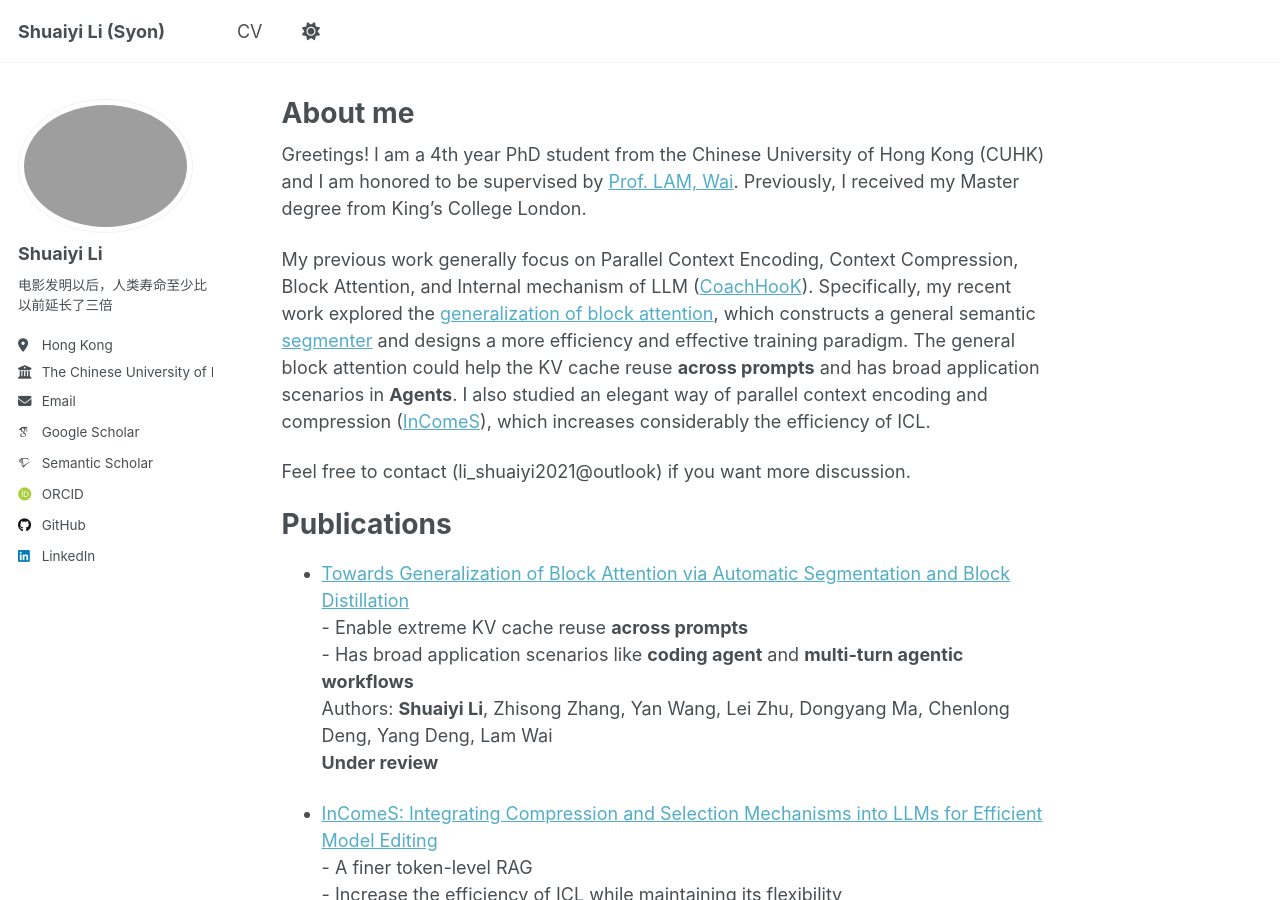
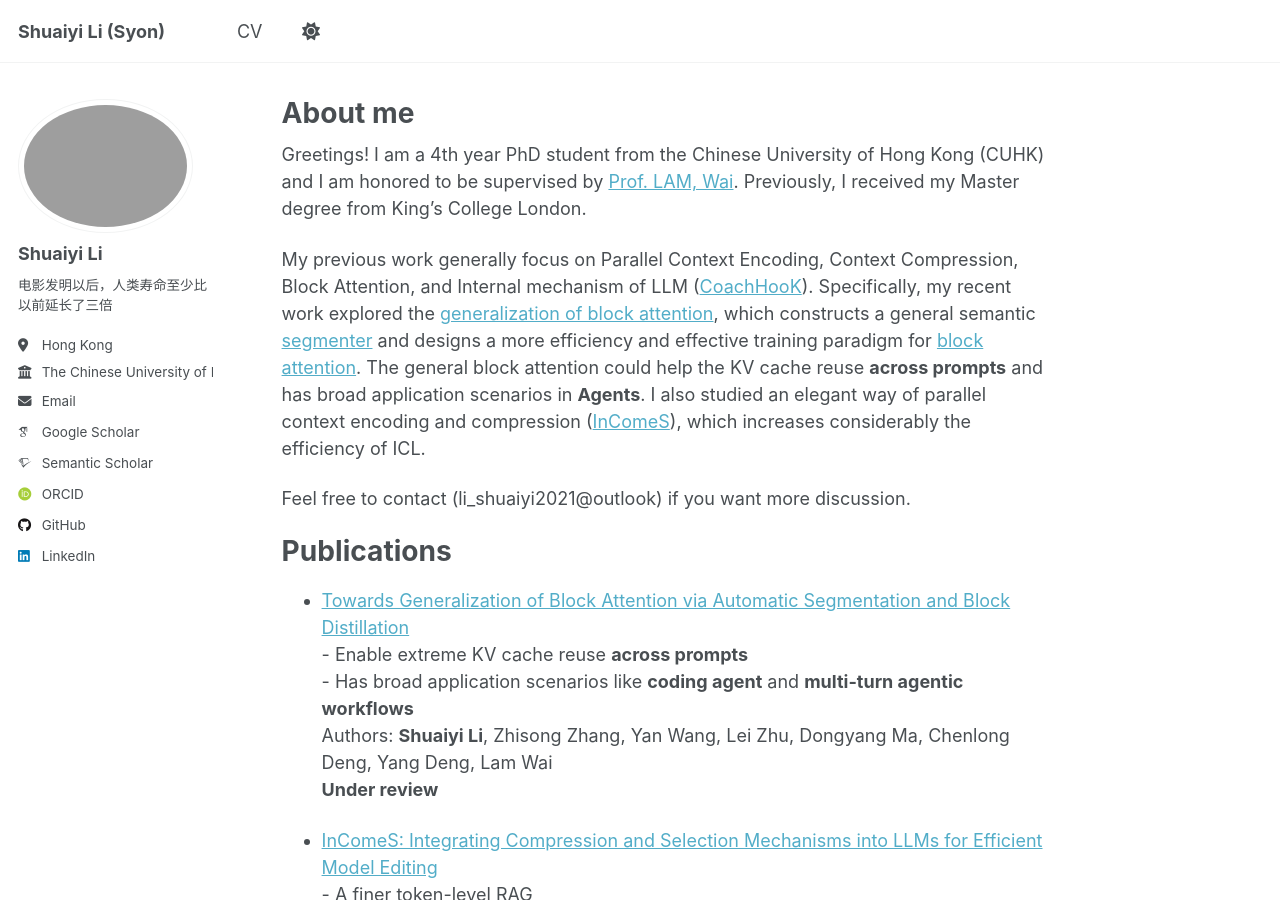
Before and after one commit to Syon-Li/Syon-Li.github.io, a Jekyll site: the page built from _pages/about.md, in a window 1280 px wide and 900 px high. Built offline with Jekyll 4.4.1, drawn with Linux system fonts in a browser that asks for light colours; some web fonts are replaced; a script that is not in the unit is left out.

Commit message:
Update about.md

```diff
--- a/_pages/about.md
+++ b/_pages/about.md
@@ -11,7 +11,7 @@ Greetings! I am a 4th year PhD student from the Chinese University of Hong Kong
 
 <!-- My research interests mainly lies in natural language processing (nlp) and deep learning. Specifically, I am super interested in the internal mechanism of LLMs ([CoachHooK](https://aclanthology.org/2024.emnlp-main.765/)) and exploring possible improvement of the model architecture ([InComeS](https://arxiv.org/pdf/2505.22156)) for better effectiveness and efficiency. I am recently working on parallel encoding, feel free to get contact me! -->
 
-My previous work generally focus on Parallel Context Encoding, Context Compression, Block Attention, and Internal mechanism of LLM ([CoachHooK](https://aclanthology.org/2024.emnlp-main.765/)). Specifically, my recent work explored the [generalization of block attention](https://arxiv.org/abs/2605.15913), which constructs a general semantic [segmenter](https://huggingface.co/Syon-Li/Qwen3-4B-Instruct-2507-Segmenter) and designs a more efficiency and effective training paradigm. The general block attention could help the KV cache reuse **across prompts** and has broad application scenarios in **Agents**. I also studied an elegant way of parallel context encoding and compression ([InComeS](https://arxiv.org/pdf/2505.22156)), which increases considerably the efficiency of ICL.
+My previous work generally focus on Parallel Context Encoding, Context Compression, Block Attention, and Internal mechanism of LLM ([CoachHooK](https://aclanthology.org/2024.emnlp-main.765/)). Specifically, my recent work explored the [generalization of block attention](https://arxiv.org/abs/2605.15913), which constructs a general semantic [segmenter](https://huggingface.co/Syon-Li/Qwen3-4B-Instruct-2507-Segmenter) and designs a more efficiency and effective training paradigm for [block attention](https://arxiv.org/abs/2409.15355). The general block attention could help the KV cache reuse **across prompts** and has broad application scenarios in **Agents**. I also studied an elegant way of parallel context encoding and compression ([InComeS](https://arxiv.org/pdf/2505.22156)), which increases considerably the efficiency of ICL.
 
 Feel free to contact (li_shuaiyi2021@outlook) if you want more discussion.
 
```
